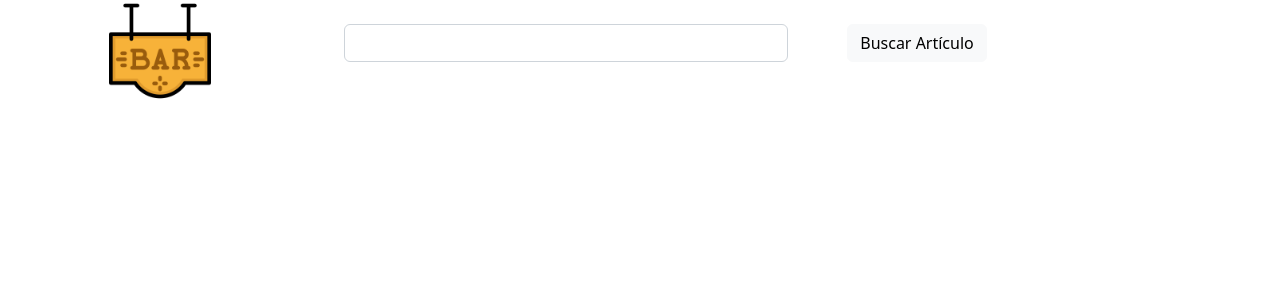
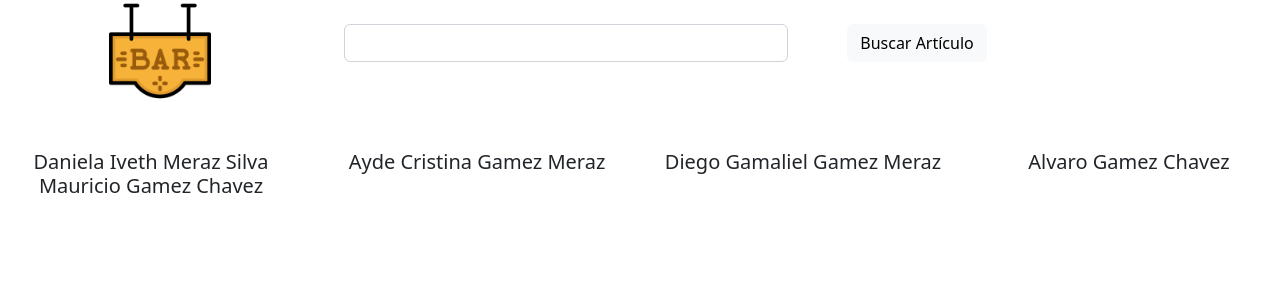
Before and after one commit to gaositd/simpleEcommerceFrontEndReactVersion, a React (Create React App) app: page / in a window 1280 px wide. Shown: the top 300 px of the page. Built offline with nearby package versions, Linux system fonts and the light colour scheme.

Commit message:
listo para hacer llamado de datos desde la BD

```diff
--- a/src/App.js
+++ b/src/App.js
@@ -1,14 +1,10 @@
 import "./App.css";
-import { useSelector } from "react-redux";
 
 import { Header } from "./components/header/header";
 import { Main } from "./components/main/main";
 import { Footer } from "./components/footer/footer";
 
 function App() {
-  const getState = useSelector((state) => state.getData);
-  // console.log(useSelector((state) => state.getData));
-  console.log(getState);
 
   return (
     <div className="App">
--- a/src/components/main/cards/card.jsx
+++ b/src/components/main/cards/card.jsx
@@ -1,21 +1,22 @@
-import React from "react";
+import React, { Component } from "react";
 
-// import Card from "react-bootstrap/Card";
-import Row from "react-bootstrap/Row";
-// import Col from "react-bootstrap/Col";
+import Card from "react-bootstrap/Card";
+import Col from "react-bootstrap/Col";
 
 // import sadFace from "../../../images/sad-crying-face-clip-art-8.jpg";
 
-export function LocalCard() {
+// export function LocalCard({data}) {
+export const LocalCard = (data) =>{
+
   return (
-    <Row fluid="true">
+    <React.Fragment>
       {
-        // data.data.data.forEach((product) => {
-        //   <Col xs={3}>
-        //     <Card.Title>{product.name}</Card.Title>
-        //   </Col>;
-        // })
+        data.data
+          ? <Col md={3}>
+              <Card.Title>{data.data.name}</Card.Title>
+            </Col>
+          :null
       }
-    </Row>
+  </React.Fragment>
   );
 }
--- a/src/components/main/cards/cards.jsx
+++ b/src/components/main/cards/cards.jsx
@@ -2,6 +2,7 @@ import React from "react";
 import { useSelector } from "react-redux";
 
 import Container from "react-bootstrap/Container";
+import Row from "react-bootstrap/Row";
 
 import { LocalCard } from "./card";
 import "../../header/logo/image.css";
@@ -10,11 +11,14 @@ export function Cards() {
   const data = useSelector((state) => state.getData);
   return (
     <Container fluid="true" className="mt-5">
-      {console.log(typeof data)}
-      {data.forEach((dat) => (
-        <h1>123{dat}</h1>
+      <Row fluid="true" >
+      {data.map((dat) => (
+        <LocalCard
+          data={dat}
+        />
       ))}
       <LocalCard />
+      </Row>
     </Container>
   );
 }
--- a/src/features/data/getDataSlice.js
+++ b/src/features/data/getDataSlice.js
@@ -1,9 +1,48 @@
 import { createSlice } from "@reduxjs/toolkit";
+
+const initialState = [{
+  id:"0",
+  name:"Daniela Iveth Meraz Silva",
+  job:"Programing Teacher",
+  is:"Wife",
+  age:"42",
+},
+{
+  id:"1",
+  name:"Ayde Cristina Gamez Meraz",
+  job:"Little student",
+  is:"big daughter",
+  age:"5",
+},
+{
+  id:"2",
+  name:"Diego Gamaliel Gamez Meraz",
+  job:"Little student",
+  is:"big daughter",
+  age:"5",
+},
+{
+  id:"3",
+  name:"Alvaro Gamez Chavez",
+  job:"Father",
+  is:"husband",
+  age:"45",
+},
+{
+  id:"4",
+  name:"Mauricio Gamez Chavez",
+  job:"Uncle",
+  is:"Brother",
+  age:"42",
+}];
 
 export const dataSlice = createSlice({
   name: "getDataFromDB",
-  initialState: [1, 2],
-  reducers: {},
+  //initialState: initialState,
+  initialState,
+  reducers: {
+
+  },
 });
 
 export default dataSlice.reducer;
```
